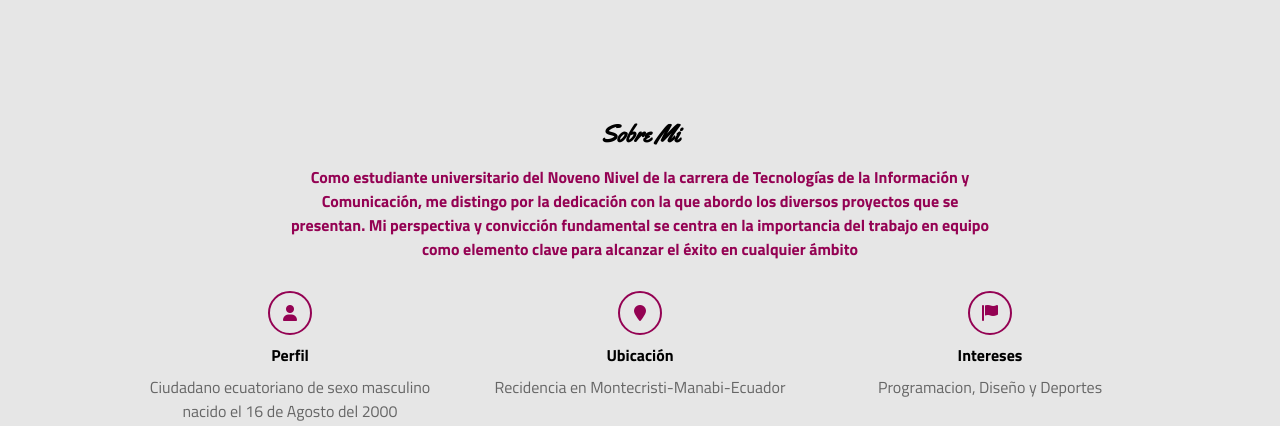
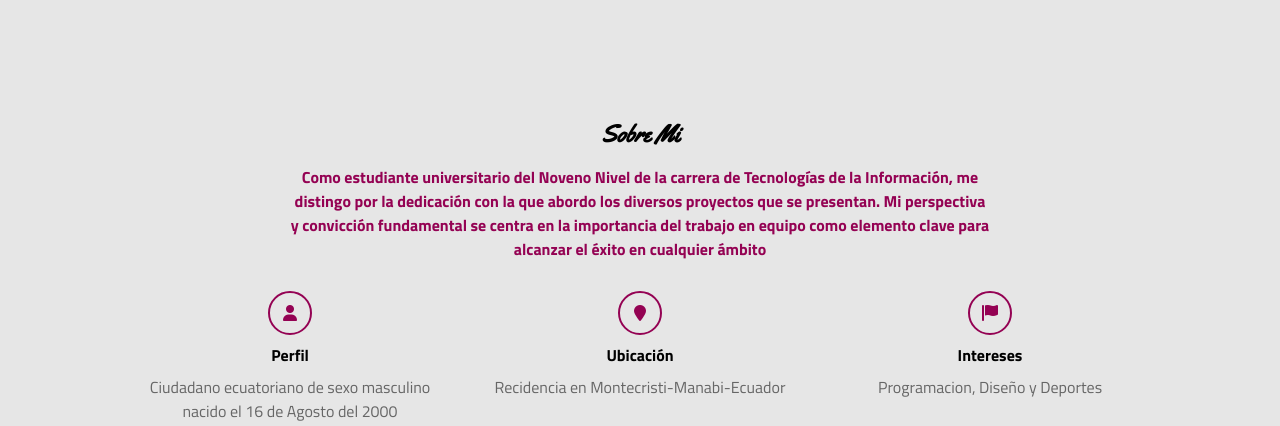
Before and after one commit to Leonel-Anchundia16/CV2023, a plain HTML site: page index.html in a window 1280 px wide. Shown: the part 484-910 px from the top of the page. Drawn offline with Linux system fonts and the light colour scheme; no server answers.

Commit message:
Update index.html

```diff
--- a/index.html
+++ b/index.html
@@ -49,7 +49,7 @@
         <div class="contenido-seccion">
             <h2 class="titulo-seccion">Sobre Mi</h2>
             <p class="especial">
-                Como estudiante universitario del Noveno Nivel de la carrera de Tecnologías de la Información y Comunicación, me distingo por la dedicación con la que abordo los diversos proyectos que se presentan. Mi perspectiva y convicción fundamental se centra en la importancia del trabajo en equipo como elemento clave para alcanzar el éxito en cualquier ámbito
+                Como estudiante universitario del Noveno Nivel de la carrera de Tecnologías de la Información, me distingo por la dedicación con la que abordo los diversos proyectos que se presentan. Mi perspectiva y convicción fundamental se centra en la importancia del trabajo en equipo como elemento clave para alcanzar el éxito en cualquier ámbito
             </p>
 
             <div class="fila">
```
